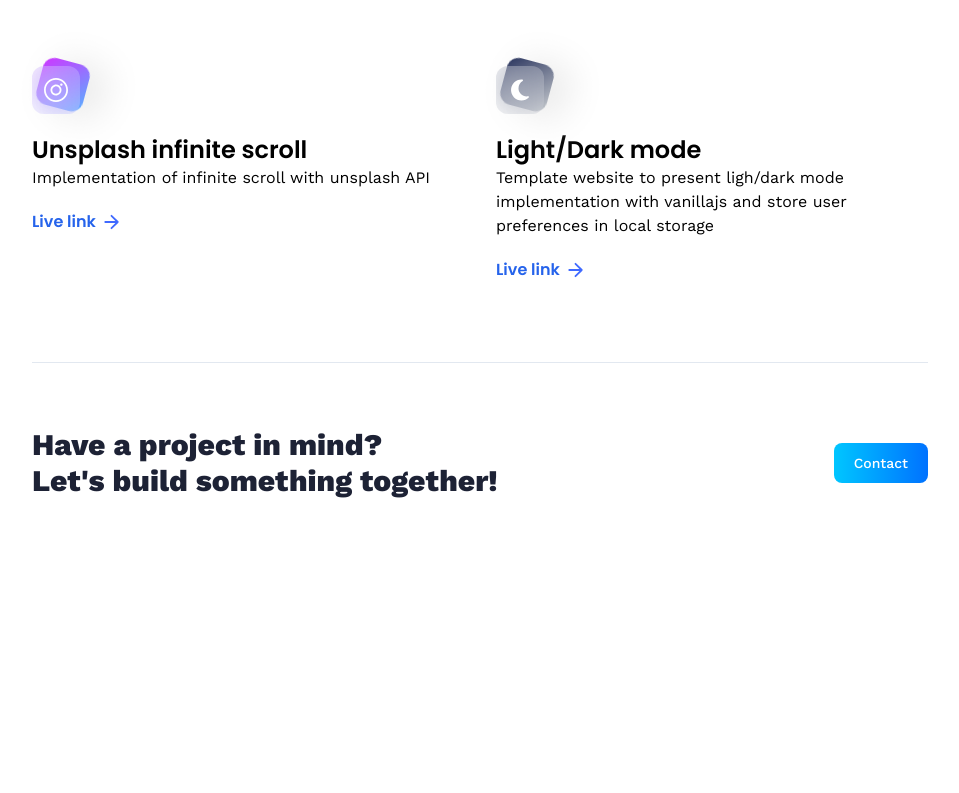
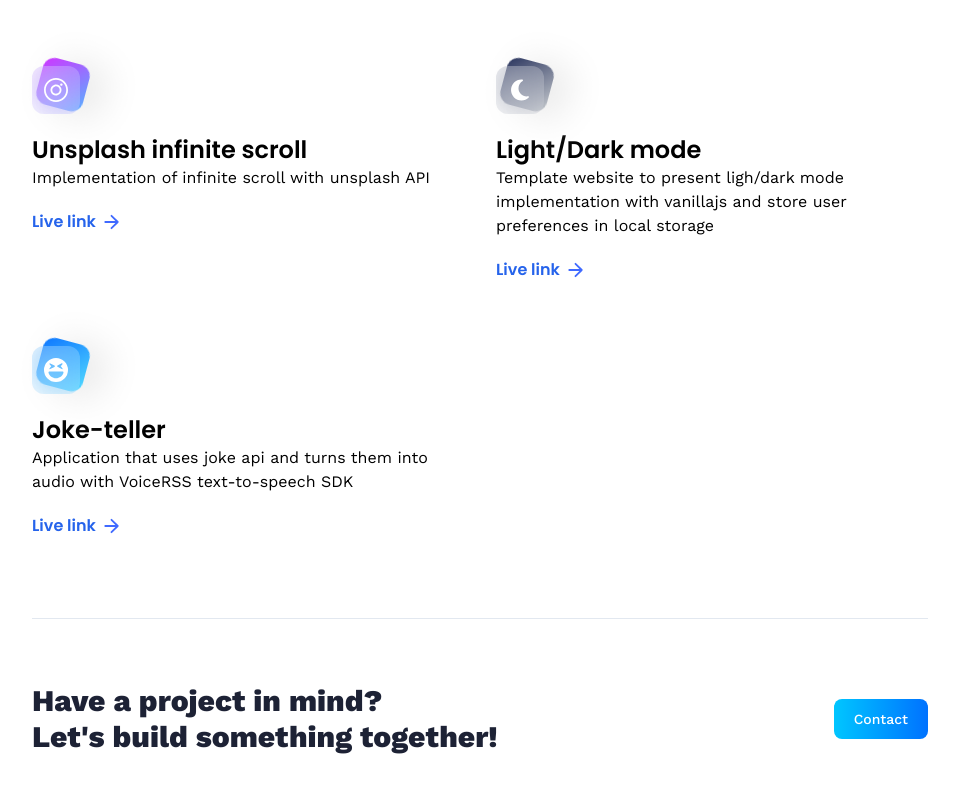
Before and after one commit to Waxzoman/3D_Porfolio, a React (Vite) app: page /projects in a window 1280 px wide. Shown: the part 1074-1867 px from the top of the page, without its empty margins (160-1119 px from the left). Before the commit the page ends 1637 px from the top, so only its background shows below. Built offline with nearby package versions, Linux system fonts and the light colour scheme.

Commit message:
added joketeller project to projects page

```diff
--- a/src/assets/icons/index.js
+++ b/src/assets/icons/index.js
@@ -34,6 +34,8 @@
 import pictureinpicture from './pictureinpicture.svg'
 import darkmode from './darkmode.svg'
 import list from './list.svg'
+import joke from './joke.svg'
+
 
 export {
     mongoose,
@@ -72,4 +74,5 @@
     pictureinpicture,
     darkmode,
     list,
+    joke,
 }
--- a/src/constants/index.js
+++ b/src/constants/index.js
@@ -32,6 +32,7 @@
     pictureinpicture,
     darkmode,
     list,
+    joke,
 } from "../assets/icons";
 
 export const skills = [
@@ -298,5 +299,11 @@
         description: 'Template website to present ligh/dark mode implementation with vanillajs and store user preferences in local storage',
         link: 'https://waxzoman.github.io/Light-and-dark-mode/',
     },
-
+    {
+        iconUrl: joke,
+        theme: 'btn-back-blue',
+        name: 'Joke-teller',
+        description: 'Application that uses joke api and turns them into audio with VoiceRSS text-to-speech SDK',
+        link: 'https://waxzoman.github.io/Joke-teller/'
+    }
 ];
```
Also changed, not shown: src/assets/icons/joke.svg (added).
